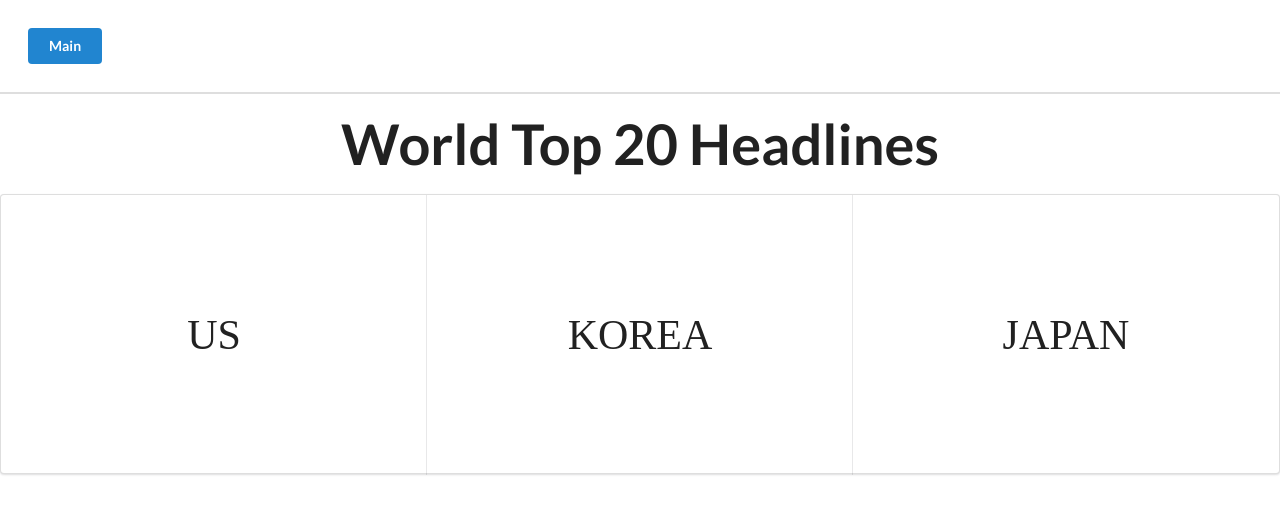
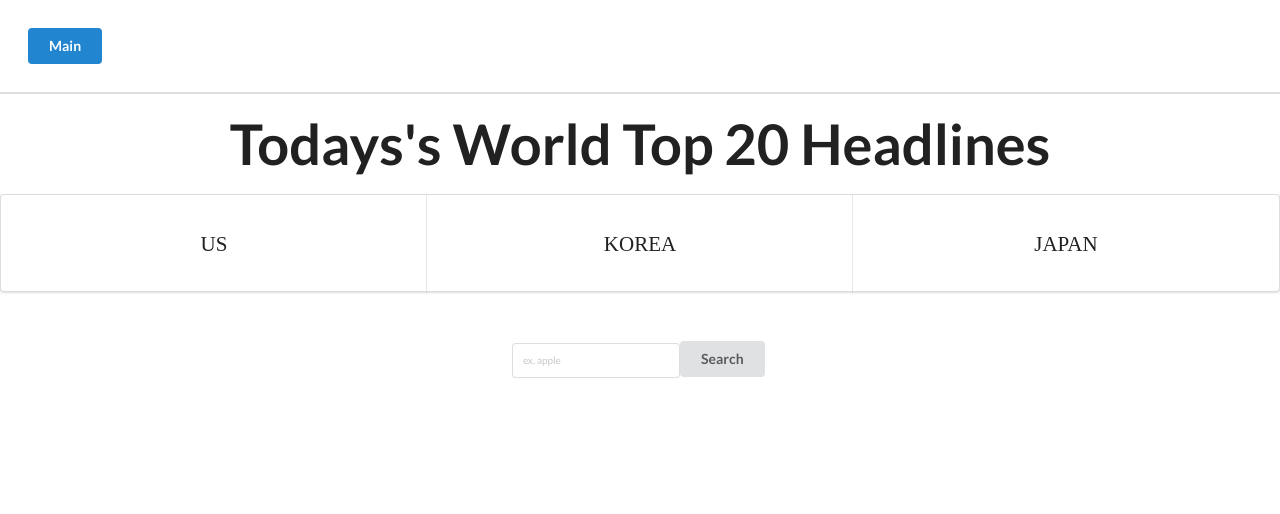
Before and after one commit to goongoguma/Global-News-app, a React (Create React App) app: page / in a window 1280 px wide. Shown: the top 514 px of the page. Built offline with nearby package versions, Linux system fonts and the light colour scheme; a web font is replaced by a local one.

Commit message:
Global-News-app search added

```diff
--- a/src/actions/index.js
+++ b/src/actions/index.js
@@ -4,7 +4,7 @@ import axios from "axios";
 export const countryNews = country => {
   return async dispatch => {
     const res = await api.get(
-      `?country=${country}&apiKey=8860cc5a37614d068811ab16e6c57978`
+      `/top-headlines?country=${country}&apiKey=8860cc5a37614d068811ab16e6c57978`
     );
     dispatch({
       type: "NEWS_HEADLINES",
@@ -12,3 +12,15 @@ export const countryNews = country => {
     });
   };
 };
+
+export const searchedNews = keyword => {
+  return async dispatch => {
+    const res = await api.get(
+      `/everything?q=${keyword}&apiKey=8860cc5a37614d068811ab16e6c57978`
+    );
+    dispatch({
+      type: "SEARCHED_NEWS",
+      payload: res.data
+    });
+  };
+};
--- a/src/api/api.js
+++ b/src/api/api.js
@@ -1,5 +1,5 @@
 import axios from "axios";
 
 export default axios.create({
-  baseURL: "https://newsapi.org/v2/top-headlines"
+  baseURL: "https://newsapi.org/v2"
 });
--- a/src/components/HandleNews/HandleNews.js
+++ b/src/components/HandleNews/HandleNews.js
@@ -2,12 +2,13 @@ import React from "react";
 import styles from "../index.css";
 import { connect } from "react-redux";
 import { Link } from "react-router-dom";
+import HandleSearchedNews from "./HandleSearchedNews";
 
 class HandleNews extends React.Component {
   newsSection() {
     return (
       <div className="countryWrapper">
-        <h1 className="mainTitle">World Top 20 Headlines</h1>
+        <h1 className="mainTitle">Todays's World Top 20 Headlines</h1>
         <div className="ui three item menu">
           <Link to="/news/us" className="item">
             US
@@ -19,6 +20,7 @@ class HandleNews extends React.Component {
             JAPAN
           </Link>
         </div>
+        <HandleSearchedNews />
       </div>
     );
   }
--- a/src/components/HandleNews/HandleNewsDetail.js
+++ b/src/components/HandleNews/HandleNewsDetail.js
@@ -1,12 +1,15 @@
 import React from "react";
 import styles from "../index.css";
 import { connect } from "react-redux";
-import { countryNews } from "../../actions/index";
+import { countryNews, searchedNews } from "../../actions/index";
 import history from "../../history";
 
 class HandleNewsDetail extends React.Component {
   componentDidMount() {
-    this.props.countryNews(this.props.location.state.countryCode);
+    const { countryCode, keyword } = this.props.location.state;
+    const { countryNews, searchedNews } = this.props;
+
+    countryCode ? countryNews(countryCode) : searchedNews(keyword);
   }
 
   newPageOpen(nw) {
@@ -43,11 +46,14 @@ class HandleNewsDetail extends React.Component {
   };
 
   BackTotheList = () => {
-    history.push(`/news/${this.props.location.state.countryCode}`);
+    this.props.newsDetail
+      ? history.push(`/news/${this.props.location.state.countryCode}`)
+      : history.push(`/`);
   };
 
   HandleContent = () => {
-    const { newsDetail } = this.props;
+    const { newsDetail, searchResult } = this.props;
+
     if (!newsDetail) {
     }
 
@@ -60,9 +66,20 @@ class HandleNewsDetail extends React.Component {
         ) : null
       );
     }
+
+    if (searchResult) {
+      return searchResult.articles.map(nw =>
+        nw.title === this.props.match.params.id ? (
+          <div key={nw.title}>
+            <div>{this.HandleFormat(nw)} </div>
+          </div>
+        ) : null
+      );
+    }
   };
 
   render() {
+    console.log(this.props);
     return (
       <div>
         <div>{this.HandleContent()}</div>
@@ -73,11 +90,12 @@ class HandleNewsDetail extends React.Component {
 
 const mapStateToProps = state => {
   return {
-    newsDetail: state.news.newsList
+    newsDetail: state.news.newsList,
+    searchResult: state.searchedNews.newsList
   };
 };
 
 export default connect(
   mapStateToProps,
-  { countryNews }
+  { countryNews, searchedNews }
 )(HandleNewsDetail);
--- /dev/null
+++ b/src/components/HandleNews/HandleSearchedNews.js
@@ -0,0 +1,72 @@
+import React from "react";
+import styles from "../index.css";
+import { connect } from "react-redux";
+import { searchedNews } from "../../actions";
+import { Link } from "react-router-dom";
+
+class HandleSearchedNews extends React.Component {
+  state = {
+    term: ""
+  };
+
+  newsSearchSubmit = e => {
+    e.preventDefault();
+    this.props.searchedNews(this.state.term);
+  };
+
+  newsSearchResult = () => {
+    return <div>hello</div>;
+  };
+
+  render() {
+    const { searchResult } = this.props;
+    return (
+      <div className="HandleSearch">
+        <form onSubmit={this.newsSearchSubmit}>
+          <div className="ui input">
+            <input
+              type="text"
+              value={this.state.term}
+              onChange={e => this.setState({ term: e.target.value })}
+              placeholder="ex. apple"
+            />
+          </div>
+          <button className="ui button searchButton">Search</button>
+        </form>
+        <div className="searchResult">
+          {!searchResult
+            ? null
+            : searchResult.articles.map((nw, index) => (
+                <div className="newsTitleList" key={nw.title}>
+                  <h2 className="ui header">
+                    <span className="newsListOrder">
+                      {`${index + 1}.`} <span> </span>
+                    </span>
+                    <Link
+                      to={{
+                        pathname: `/news/${nw.title}`,
+                        state: { keyword: this.state.term }
+                      }}
+                      className="header newsList"
+                    >
+                      {nw.title}
+                    </Link>
+                  </h2>
+                </div>
+              ))}
+        </div>
+      </div>
+    );
+  }
+}
+
+const mapStateToProps = state => {
+  return {
+    searchResult: state.searchedNews.newsList
+  };
+};
+
+export default connect(
+  mapStateToProps,
+  { searchedNews }
+)(HandleSearchedNews);
--- a/src/components/index.css
+++ b/src/components/index.css
@@ -23,22 +23,13 @@
   font-size: 4rem;
 }
 
-.signIn {
-  position: absolute;
-  font-size: 4rem;
-  top: 50%;
-  left: 50%;
-  margin-right: -50%;
-  transform: translate(-50%, -50%);
-}
-
 .sectionTitle {
   padding: 2rem 2rem 0 2rem;
 }
 
 .item {
-  font-size: 3rem;
-  height: 20rem;
+  height: 7rem;
+  font-size: 1.5rem;
 }
 
 .newsList {
@@ -64,3 +55,22 @@
   line-height: 2rem;
   margin-bottom: 1.5rem;
 }
+
+/* 뉴스검색 */
+.HandleSearch {
+  text-align: center;
+  margin-top: 2rem;
+}
+
+form {
+  padding: 1.5rem;
+}
+
+input {
+  height: 2.5rem;
+  width: 12rem;
+}
+
+.searchResult {
+  text-align: left;
+}
--- a/src/reducers/index.js
+++ b/src/reducers/index.js
@@ -1,6 +1,8 @@
 import { combineReducers } from "redux";
 import newsReducer from "./newsReducer";
+import searchedReducer from "./searchedReducer";
 
 export default combineReducers({
-  news: newsReducer
+  news: newsReducer,
+  searchedNews: searchedReducer
 });
--- /dev/null
+++ b/src/reducers/searchedReducer.js
@@ -0,0 +1,8 @@
+export default (state = [], action) => {
+  switch (action.type) {
+    case "SEARCHED_NEWS":
+      return { newsList: action.payload };
+    default:
+      return state;
+  }
+};
```
Also changed, not shown: 17 other files (tests, documents, lock files or other folders).
